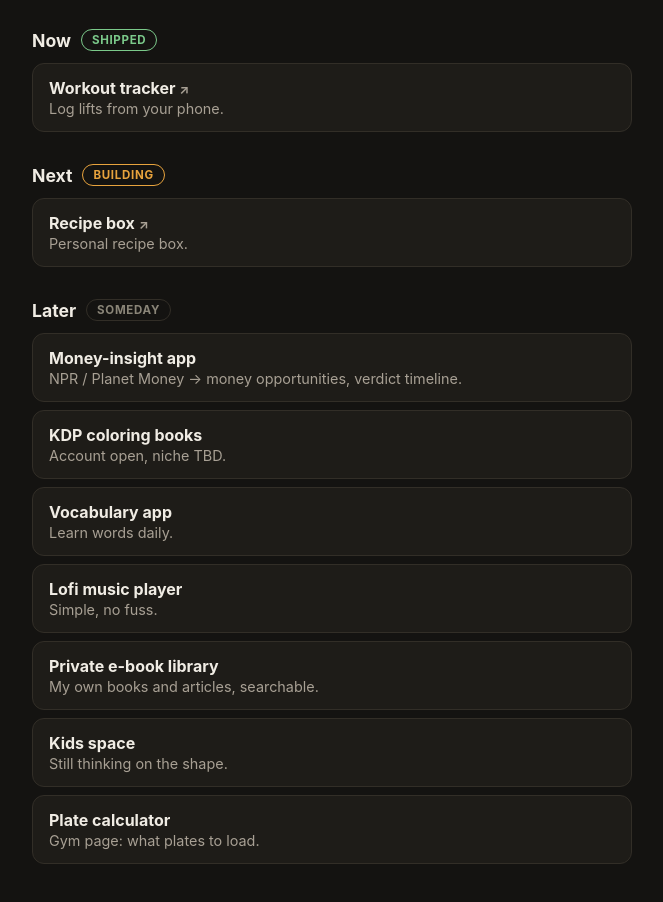
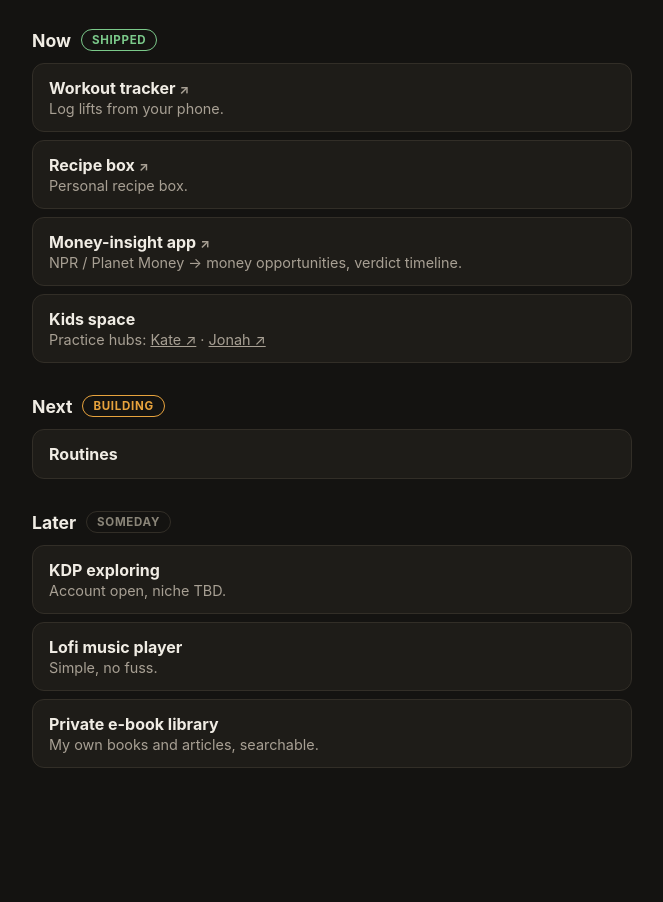
Before and after one commit to Shabowmon/ideas, a plain HTML site: page index.html in a window 1280 px wide. Shown: the part 134-1036 px from the top of the page, without its empty margins (308-971 px from the left). After the commit the page ends 998 px from the top, so only its background shows below. Drawn offline with Linux system fonts and the light colour scheme.

Commit message:
Move shipped apps up, add Routines, prune and rename ideas
Co-Authored-By: Claude Opus 5.5 <noreply@anthropic.com>

```diff
--- a/index.html
+++ b/index.html
@@ -73,29 +73,32 @@
     <div class="item-name">Workout tracker <span class="ext">↗</span></div>
     <div class="item-desc">Log lifts from your phone.</div>
   </a>
+  <a class="item" href="https://recipes.robertnaanos.com">
+    <div class="item-name">Recipe box <span class="ext">↗</span></div>
+    <div class="item-desc">Personal recipe box.</div>
+  </a>
+  <a class="item" href="https://signals.robertnaanos.com">
+    <div class="item-name">Money-insight app <span class="ext">↗</span></div>
+    <div class="item-desc">NPR / Planet Money → money opportunities, verdict timeline.</div>
+  </a>
+  <div class="item">
+    <div class="item-name">Kids space</div>
+    <div class="item-desc">Practice hubs: <a href="https://katepractice.robertnaanos.com">Kate ↗</a> · <a href="https://jonahpractice.robertnaanos.com">Jonah ↗</a></div>
+  </div>
 </div>
 
 <div class="group">
   <div class="group-head"><h2>Next</h2><span class="pill building">Building</span></div>
-  <a class="item" href="https://recipes.robertnaanos.com">
-    <div class="item-name">Recipe box <span class="ext">↗</span></div>
-    <div class="item-desc">Personal recipe box.</div>
-  </a>
+  <div class="item">
+    <div class="item-name">Routines</div>
+  </div>
 </div>
 
 <div class="group">
   <div class="group-head"><h2>Later</h2><span class="pill someday">Someday</span></div>
   <div class="item">
-    <div class="item-name">Money-insight app</div>
-    <div class="item-desc">NPR / Planet Money → money opportunities, verdict timeline.</div>
-  </div>
-  <div class="item">
-    <div class="item-name">KDP coloring books</div>
+    <div class="item-name">KDP exploring</div>
     <div class="item-desc">Account open, niche TBD.</div>
-  </div>
-  <div class="item">
-    <div class="item-name">Vocabulary app</div>
-    <div class="item-desc">Learn words daily.</div>
   </div>
   <div class="item">
     <div class="item-name">Lofi music player</div>
@@ -105,14 +108,6 @@
     <div class="item-name">Private e-book library</div>
     <div class="item-desc">My own books and articles, searchable.</div>
   </div>
-  <div class="item">
-    <div class="item-name">Kids space</div>
-    <div class="item-desc">Still thinking on the shape.</div>
-  </div>
-  <div class="item">
-    <div class="item-name">Plate calculator</div>
-    <div class="item-desc">Gym page: what plates to load.</div>
-  </div>
 </div>
 
 </body>
```
